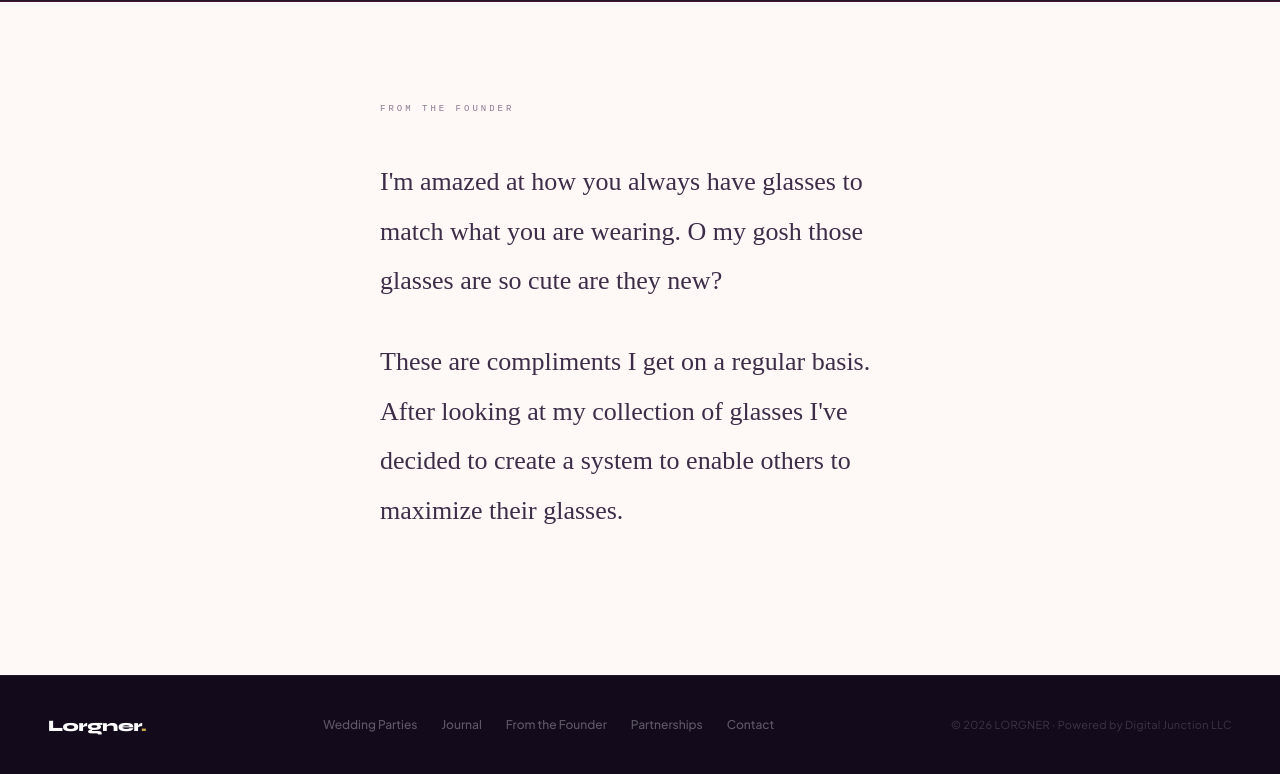
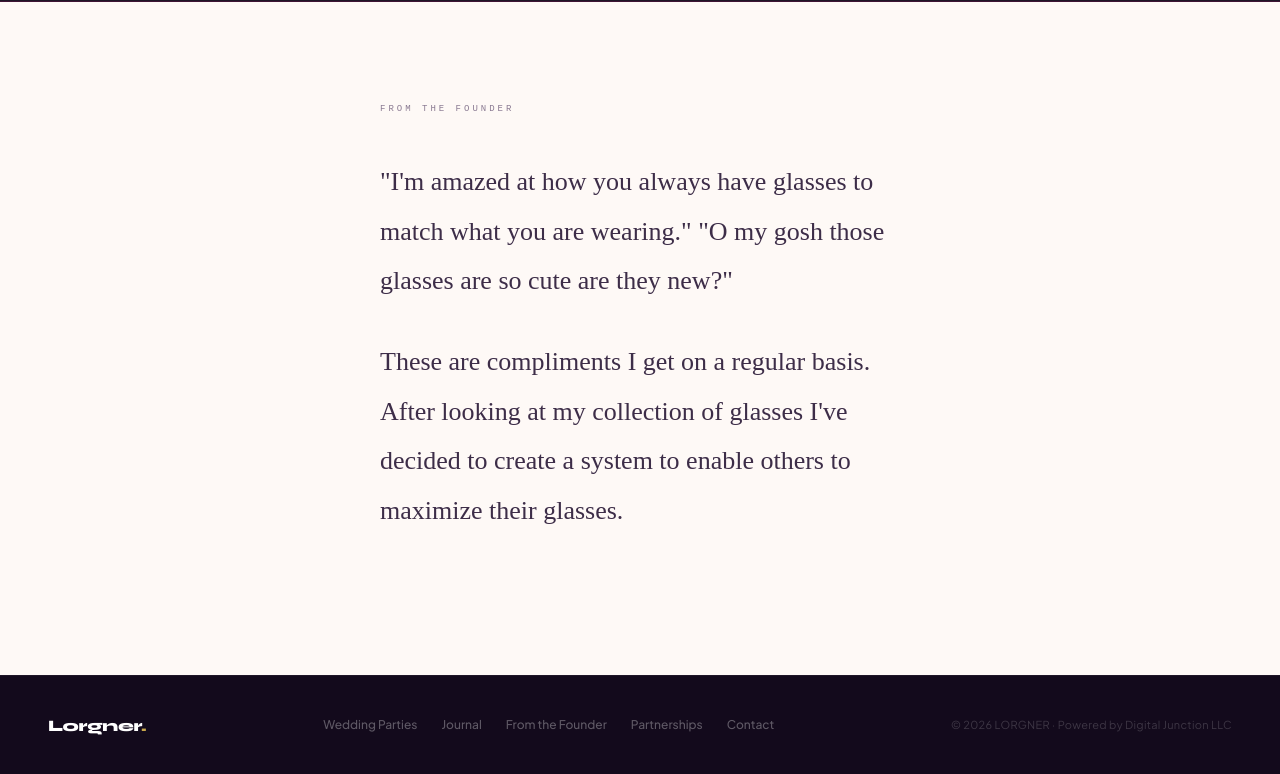
Before and after one commit to Ndvschen8/lorgner, a website: page public/founder.html in a window 1280 px wide. Shown: the part 70-844 px from the top of the page. Drawn offline with Linux system fonts and the light colour scheme.

Commit message:
Add quotes to founder letter opening statements
Co-Authored-By: Claude Sonnet 4.6 <noreply@anthropic.com>

```diff
--- a/public/founder.html
+++ b/public/founder.html
@@ -125,7 +125,7 @@ footer{
   <div class="eyebrow">From the Founder</div>
 
   <div class="letter">
-    <p>I'm amazed at how you always have glasses to match what you are wearing. O my gosh those glasses are so cute are they new?</p>
+    <p>"I'm amazed at how you always have glasses to match what you are wearing." "O my gosh those glasses are so cute are they new?"</p>
     <p>These are compliments I get on a regular basis. After looking at my collection of glasses I've decided to create a system to enable others to maximize their glasses.</p>
   </div>
 
```
